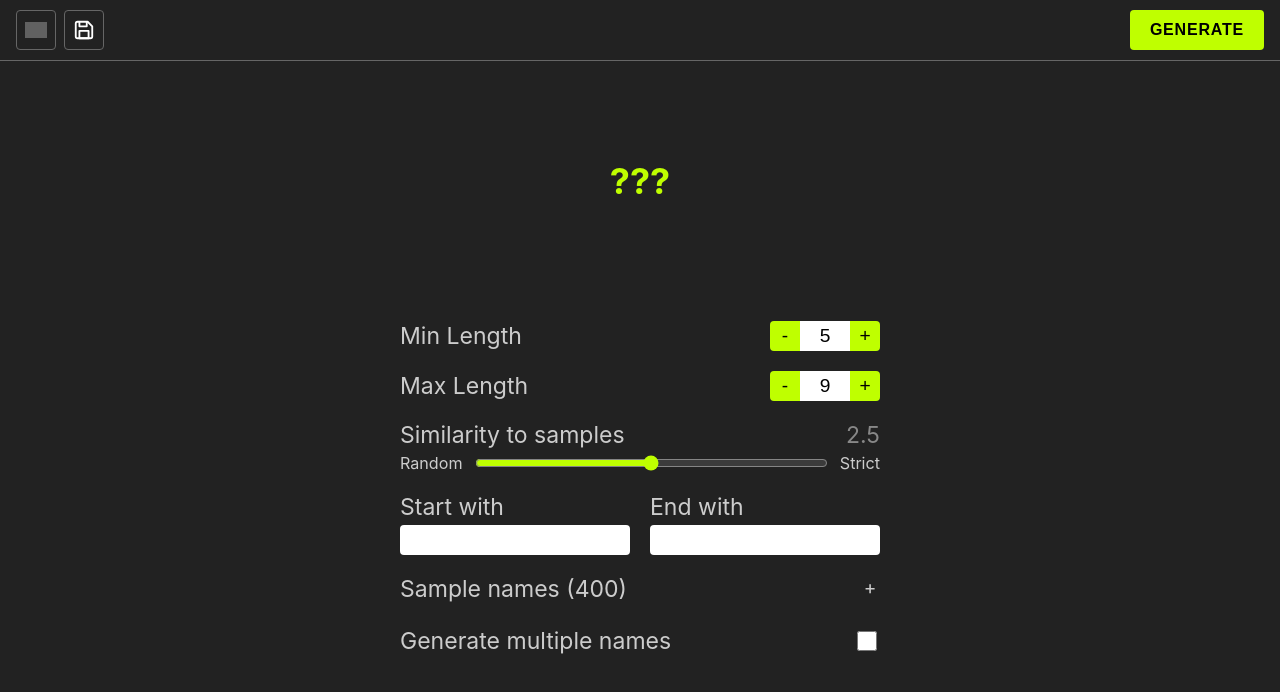
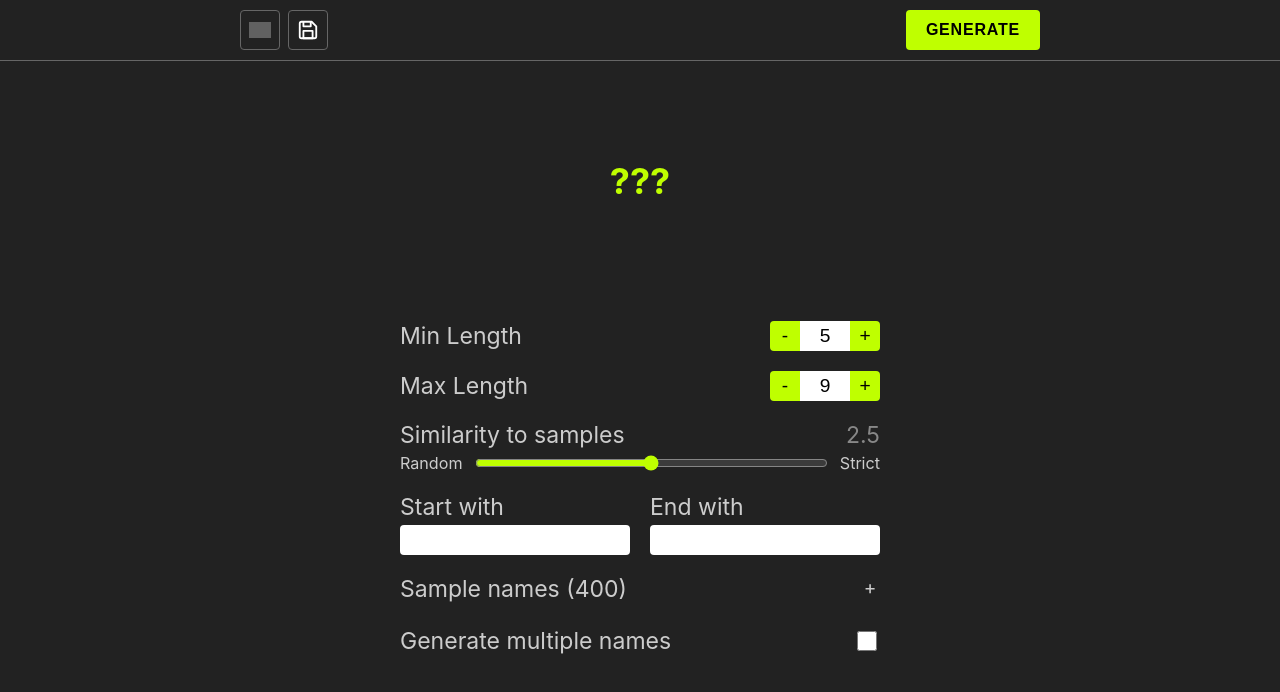
Before and after one commit to 3damp/random-name-generator, a React (Vite) app: page / in a window 1280 px wide. Shown: the top 692 px of the page. Built offline with nearby package versions, Linux system fonts and the light colour scheme; grey boxes are pictures that could not be loaded.

Commit message:
improve header styling

```diff
--- a/src/NameGenerator.module.css
+++ b/src/NameGenerator.module.css
@@ -30,7 +30,7 @@
     display: flex;
     justify-content: space-between;
     align-items: center;
-    padding: 10px 16px;
+    padding: 10px max(16px, calc((100% - 800px) / 2));
     border-bottom: 1px solid var(--accent-color-2);
     flex-shrink: 0;
 }
```
